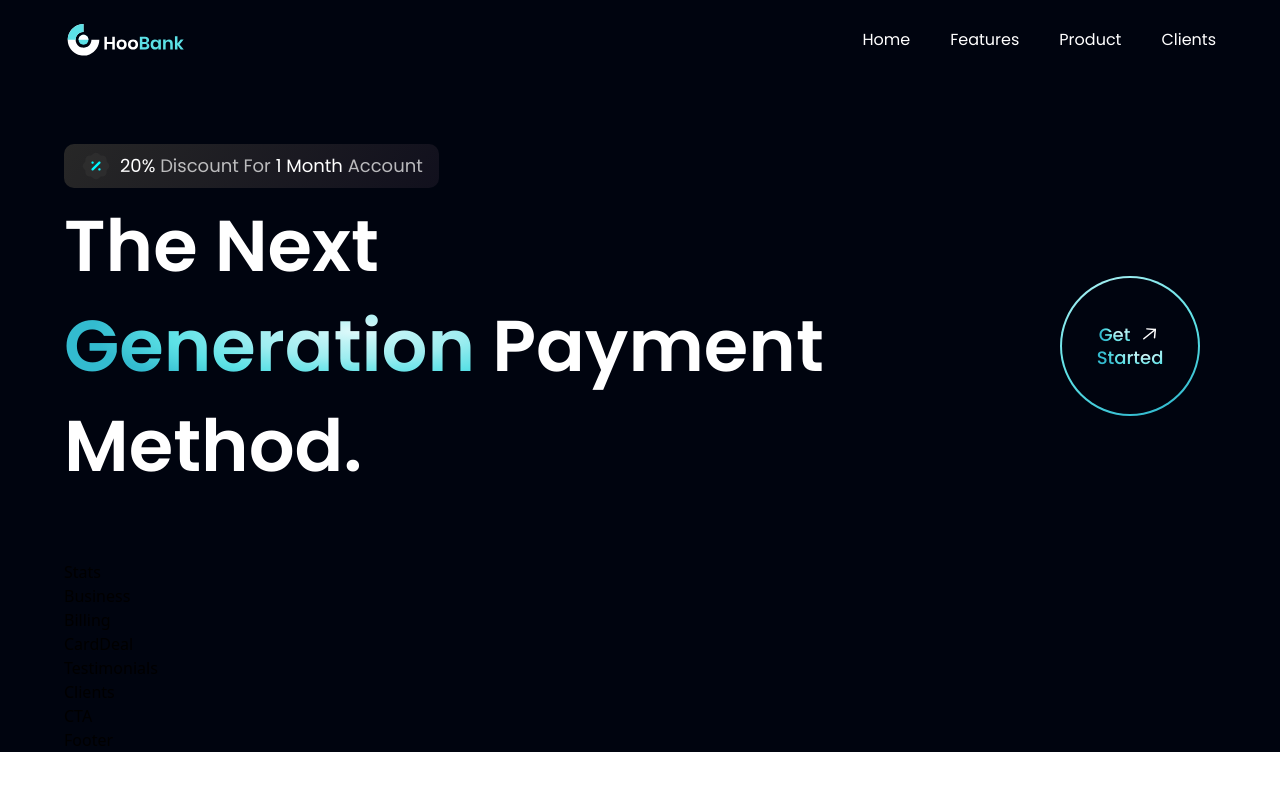
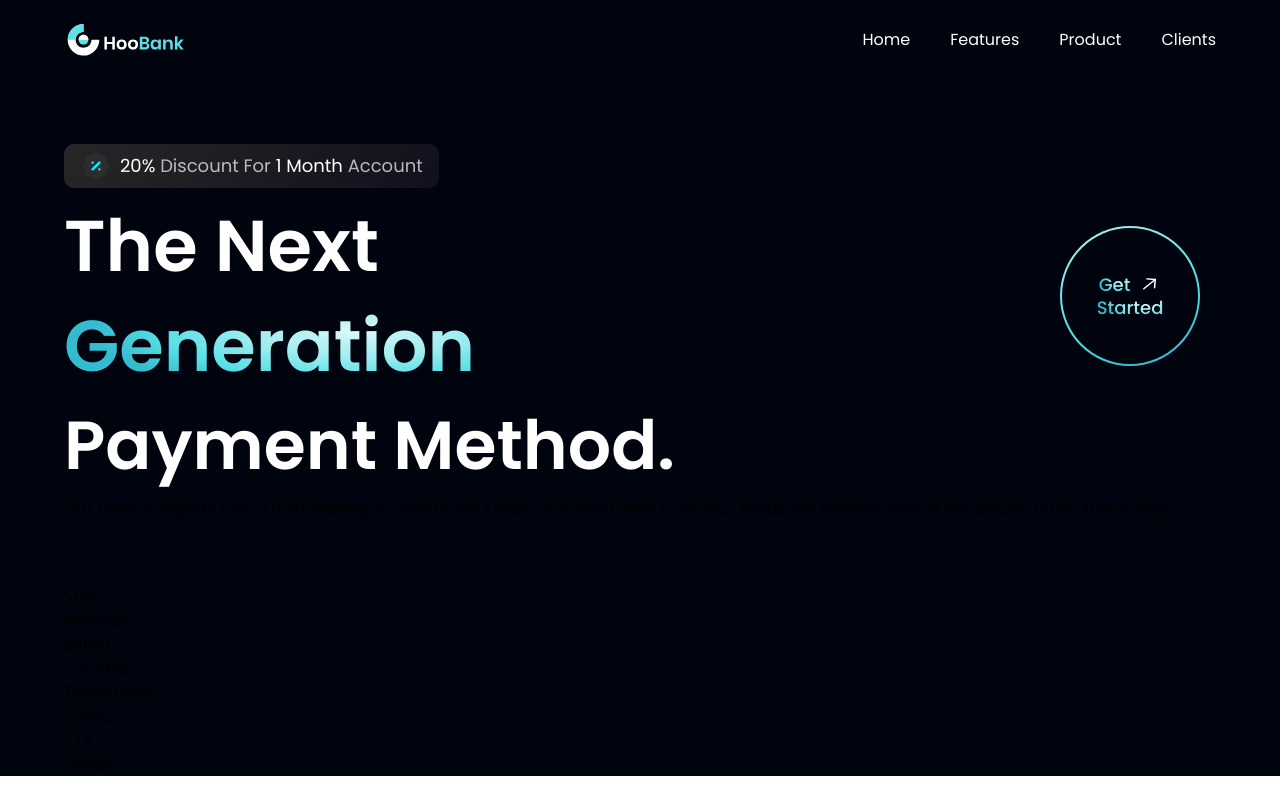
Before and after one commit to knosei/HooBank, a React (Vite) app: page / in a window 1280 px wide. Built offline with nearby package versions, Linux system fonts and the light colour scheme.

Commit message:
added more text to hero section

```diff
--- a/src/components/Hero.jsx
+++ b/src/components/Hero.jsx
@@ -17,14 +17,16 @@ const Hero = () => (
         <h1 className="flex-1 font-poppins font-semibold ss:text-[72px] text-[52px] text-white ss:leading-[100px] leading-[75px]">
           The Next <br className="sm:block hidden" /> {" "}
           <span className='text-gradient'>Generation</span> {" "}
-          Payment Method.
         </h1>
         <div className='ss:flex hidden md:mr-4 mr-0'>
           <GetStarted />
         </div>
+      </div>
 
-
-      </div>
+      <h1 className="font-poppins font-semibold ss:text-[68px] text-[52px] text-white ss:leading-[100px]
+      leading-[75px] w-full">Payment Method.</h1>
+      <p>Our team of experts uses a methodology to identify the credit cards most likely to fit your needs.
+         We examine annual percentage rates, annual fees.</p>
     </div>
   </section>
 )
```
